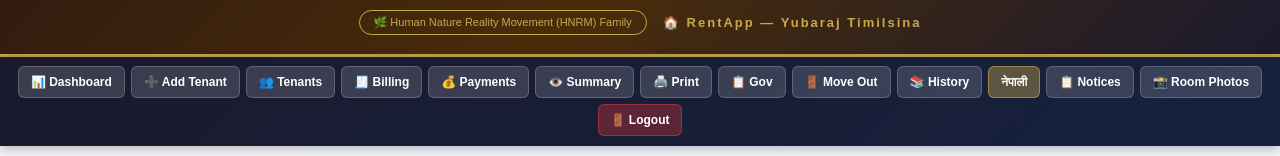
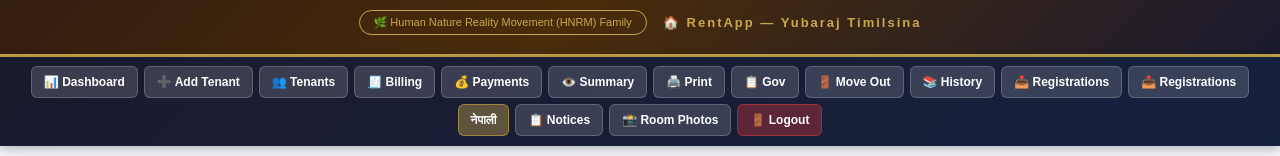
Before and after one commit to Yubahnrm/room_rent_app, a Next.js app: page / in a window 1280 px wide. Shown: the part 158-314 px from the top of the page. Built offline with nearby package versions, Linux system fonts and the light colour scheme; no server answers; the database is empty.

Commit message:
add registrations link to navigation

```diff
--- a/app/page.js
+++ b/app/page.js
@@ -92,6 +92,8 @@ const navBtn = {
           <Link href="/govreport" style={navBtn}>📋 {lang === 'np' ? 'रिपोर्ट' : 'Gov'}</Link>
           <Link href="/moveout" style={navBtn}>🚪 {lang === 'np' ? 'सर्नु' : 'Move Out'}</Link>
           <Link href="/history" style={navBtn}>📚 {lang === 'np' ? 'इतिहास' : 'History'}</Link>
+        <Link href="/registrations" style={navBtn}>📥 {lang === 'np' ? 'दर्ता' : 'Registrations'}</Link>
+        <Link href="/registrations" style={navBtn}>📥 {lang === 'np' ? 'दर्ता' : 'Registrations'}</Link>
           <button onClick={toggleLanguage} style={{ ...navBtn, background: 'rgba(201,168,76,0.4)', border: '1px solid rgba(201,168,76,0.6)' }}>{t.language}</button>
 
         <Link href="/managenotices" style={navBtn}>📋 {lang === 'np' ? 'सूचना' : 'Notices'}</Link>
```
